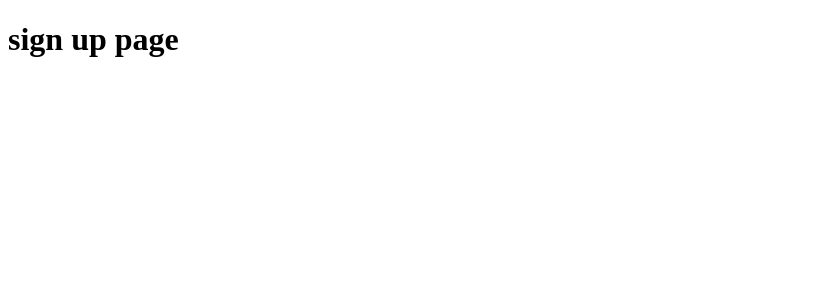
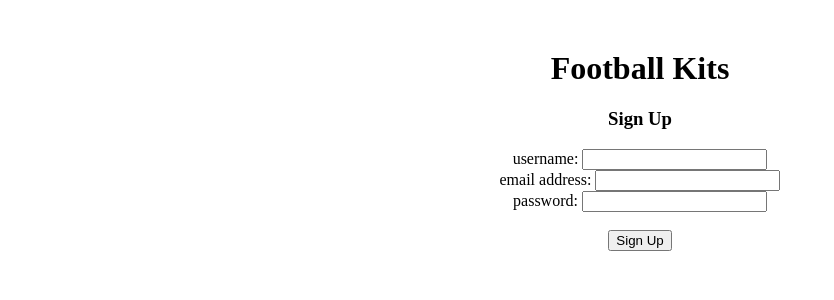
Before and after one commit to danona11/WEB, a React (Vite) app in the folder front_end/: page /signUp in a window 1280 px wide. Shown: the top 300 px of the page, without its empty margins (0-834 px from the left). Built offline with nearby package versions, Linux system fonts and the light colour scheme.

Commit message:
modified: signup page

```diff
--- a/front_end/src/pages/LoginPage.tsx
+++ b/front_end/src/pages/LoginPage.tsx
@@ -20,7 +20,7 @@ export default function LoginPage() {
         // sending the data to the BackEnd in json :
         try{
             const response = await fetch(
-                "http://localhost:8080/" ,
+                "http://localhost:8080/login" ,
                 {
                     method: "POST" ,
 
--- a/front_end/src/pages/SignUpPage.tsx
+++ b/front_end/src/pages/SignUpPage.tsx
@@ -1,8 +1,83 @@
+import { Link, useNavigate } from "react-router-dom";
+
+import { FormEvent, useState } from "react";
+
 export default function SignUpPage() {
 
-    return(
-        <div>
-            <h1>sign up page</h1>
+    const [userName, setUserName] = useState("");
+    const [email, setEmail] = useState("");
+    const [password, setPassword] = useState("");
+
+
+//Link will send the client straight to the next page, without waiting for the responce of the BE
+//NAV: when pressing a button for fetching
+    const nav = useNavigate();
+
+//when the user presses the signup button th efunction will activate:
+    const handleSignUp = async (e: FormEvent<HTMLFormElement>) => {
+
+        e.preventDefault();     //the page wont refresh when pressing login
+
+        // sending the data to the BackEnd in json :
+        try{
+            const response = await fetch(
+                "http://localhost:8080/signup" ,
+                {
+                    method: "POST" ,
+
+                    headers: { "Content-Type" : "application/json"},
+
+                    body: JSON.stringify(   //converts a JS object to a JSON string
+                        {
+                            Email: email,
+                            Password: password,
+                            UserName: userName
+                        }
+                    ),
+                    credentials: "include" //cookies
+                }
+            )
+
+            if (response.ok) {
+                nav("/home")
+            }
+
+            else    alert("user details not valid, pls try again")
+        }
+
+        catch(error){
+            console.error("network error", error)
+            alert("network error")
+        }
+    }
+
+    return (
+        <div className="signup-page" style={{textAlign: 'center', marginTop: '50px'}}>
+            <h1>Football Kits</h1>
+            <h3>Sign Up</h3>
+
+            <form onSubmit={handleSignUp} style= {{marginLeft: '20px', marginRight: '20px'}}>
+
+                <label>username: </label>
+                <input type="text" value={userName} onChange={ (event) => setUserName(event.target.value) }/>
+                <br></br>
+
+                <label>email address: </label>
+                <input type="text" value={email} onChange={ (event) => setEmail(event.target.value) }/>
+                <br></br>
+
+                <label>password: </label>
+                <input type="password" value={password} onChange={ (event) => setPassword(event.target.value) }/>
+
+                <br></br>
+                <br></br>
+
+                <button type="submit">Sign Up</button>
+
+            </form>
+            <br></br>
+
+
         </div>
     );
 }
```
Also changed, not shown: 2 other files (tests, documents, lock files or other folders).
